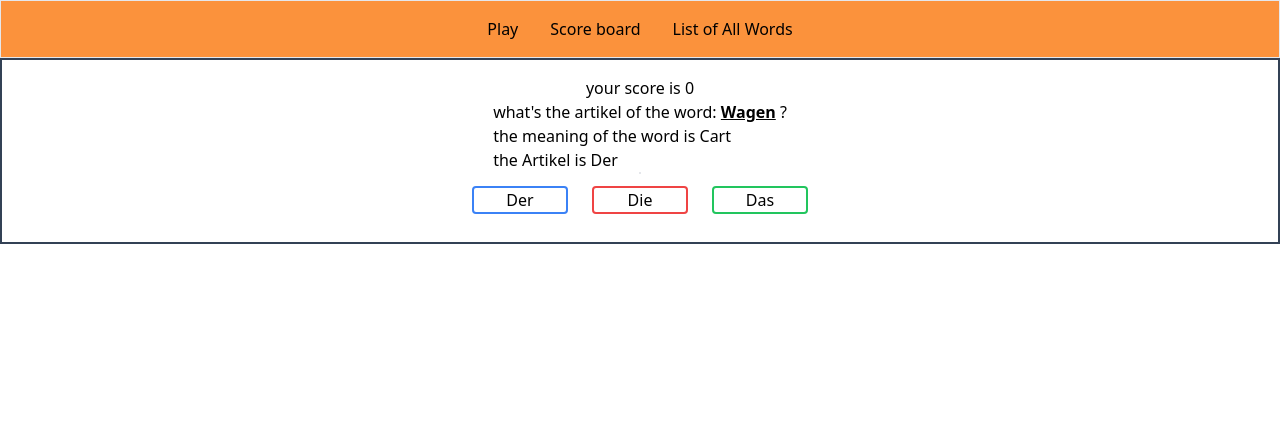
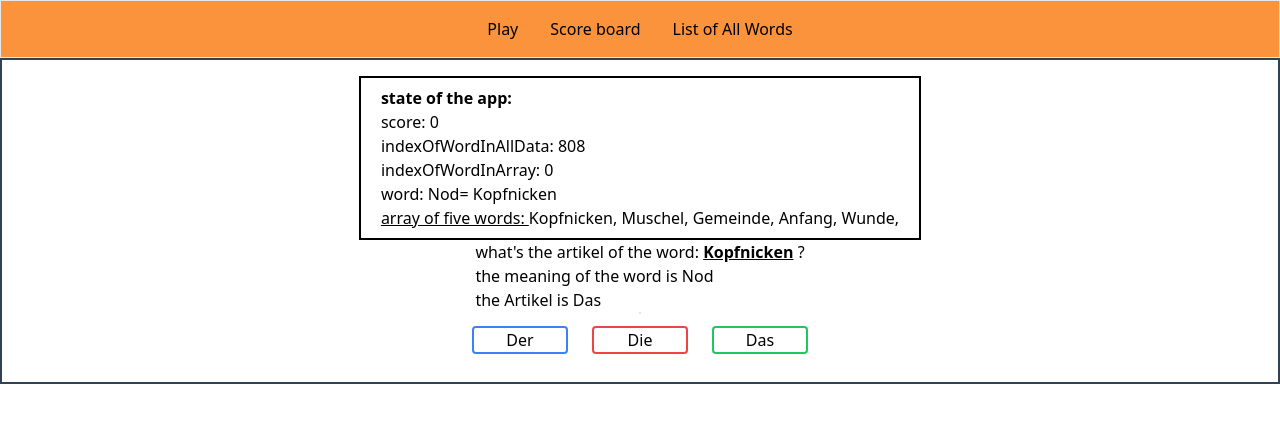
Before and after one commit to idomand/word-game, a React (Vite) app: page / in a window 1280 px wide. Shown: the top 422 px of the page. Built offline with nearby package versions, Linux system fonts and the light colour scheme.

Commit message:
adding -state of the app dashboard

```diff
--- a/src/Components/Home.tsx
+++ b/src/Components/Home.tsx
@@ -17,8 +17,23 @@ export default function Home({}: Props) {
 
   return (
     <main className="flex flex-col items-center justify-center  border-2 border-slate-700  p-4">
-      <h1>your score is {state.score}</h1>
-
+      <div className=" border-2 border-black px-5 py-2">
+        <div>
+          <div className="font-bold"> state of the app:</div>
+          <div>score: {state.score}</div>
+          <div>indexOfWordInAllData: {state.indexOfWordInAllData}</div>
+          <div>indexOfWordInArray: {state.indexOfWordInArray}</div>
+          <div>
+            word: {state.wordObject.Meaning}= {state.wordObject.word}
+          </div>
+        </div>
+        <div>
+          <span className="underline"> array of five words: </span>
+          {state.arrayOfWords.map((element) => {
+            return <span key={element.word}>{element.word}, </span>;
+          })}
+        </div>
+      </div>
       <GameBoard />
     </main>
   );
--- a/src/GameContextComponent.tsx
+++ b/src/GameContextComponent.tsx
@@ -12,7 +12,8 @@ const initialState = {
   wordObject: firstWord,
   score: 0,
   userName: "ido",
-  indexOfWord: 0,
+  indexOfWordInArray: 0,
+  indexOfWordInAllData: 0,
   arrayOfWords: [],
 };
 
--- a/src/global.d.ts
+++ b/src/global.d.ts
@@ -7,7 +7,8 @@ type basicWord = {
 
 type GlobalState = {
   wordObject: basicWord;
-  indexOfWord: number;
+  indexOfWordInAllData: number;
+  indexOfWordInArray: number;
   arrayOfWords: basicWord[];
   score: number;
   userName: string;
--- a/src/lib/gameReducer.ts
+++ b/src/lib/gameReducer.ts
@@ -3,13 +3,6 @@ import data from "../German-words-data.json";
 const randomStartingIndex = Math.floor(Math.random() * 1000);
 
 export const firstWord = data[randomStartingIndex];
-
-type UpdateWordAction = {
-  type: "update-word";
-  payload: {
-    indexOfWord: number;
-  };
-};
 
 type UpdateScoreAction = {
   type: "update-score";
@@ -36,7 +29,6 @@ type CheckQuestion = {
 
 export type GameReducerActions =
   | UpdateScoreAction
-  | UpdateWordAction
   | GetArrayOfWord
   | CheckQuestion;
 
@@ -58,30 +50,26 @@ export default function GameReducer(
       "background: yellow; color: black"
     );
     const { numberOfWords, startingIndex } = action.payload;
+    state.indexOfWordInAllData = startingIndex;
     const arrayOfWords = [];
     for (let i = startingIndex; i < startingIndex + numberOfWords; i++) {
       arrayOfWords.push(data[i]);
     }
-    const word = arrayOfWords[0];
-    return { ...state, word, arrayOfWords };
-  } else if (action.type === "update-word") {
-    console.log(
-      "%c action-type: update-score ",
-      "background: yellow; update-word"
-    );
-    const wordObject = state.arrayOfWords[state.indexOfWord + 1];
-    return { ...state, wordObject };
+    state.wordObject = arrayOfWords[0];
+    return { ...state, arrayOfWords };
   } else if (action.type === "check-question") {
     console.log(
       "%c action-type: check-question ",
       "background: lightblue; color: black"
     );
-    console.log("state.wordObject", state.wordObject);
+    console.log("state", state);
     let { isAnswerCorrect, score } = action.payload;
     if (isAnswerCorrect) {
       score = score + 1;
     }
-    const wordObject = state.arrayOfWords[state.indexOfWord + 1];
+
+    const wordObject = state.arrayOfWords[state.indexOfWordInArray + 1];
+    state.indexOfWordInArray = state.indexOfWordInArray + 1;
     console.log("wordObject", wordObject);
     return { ...state, wordObject, score };
   }
```
